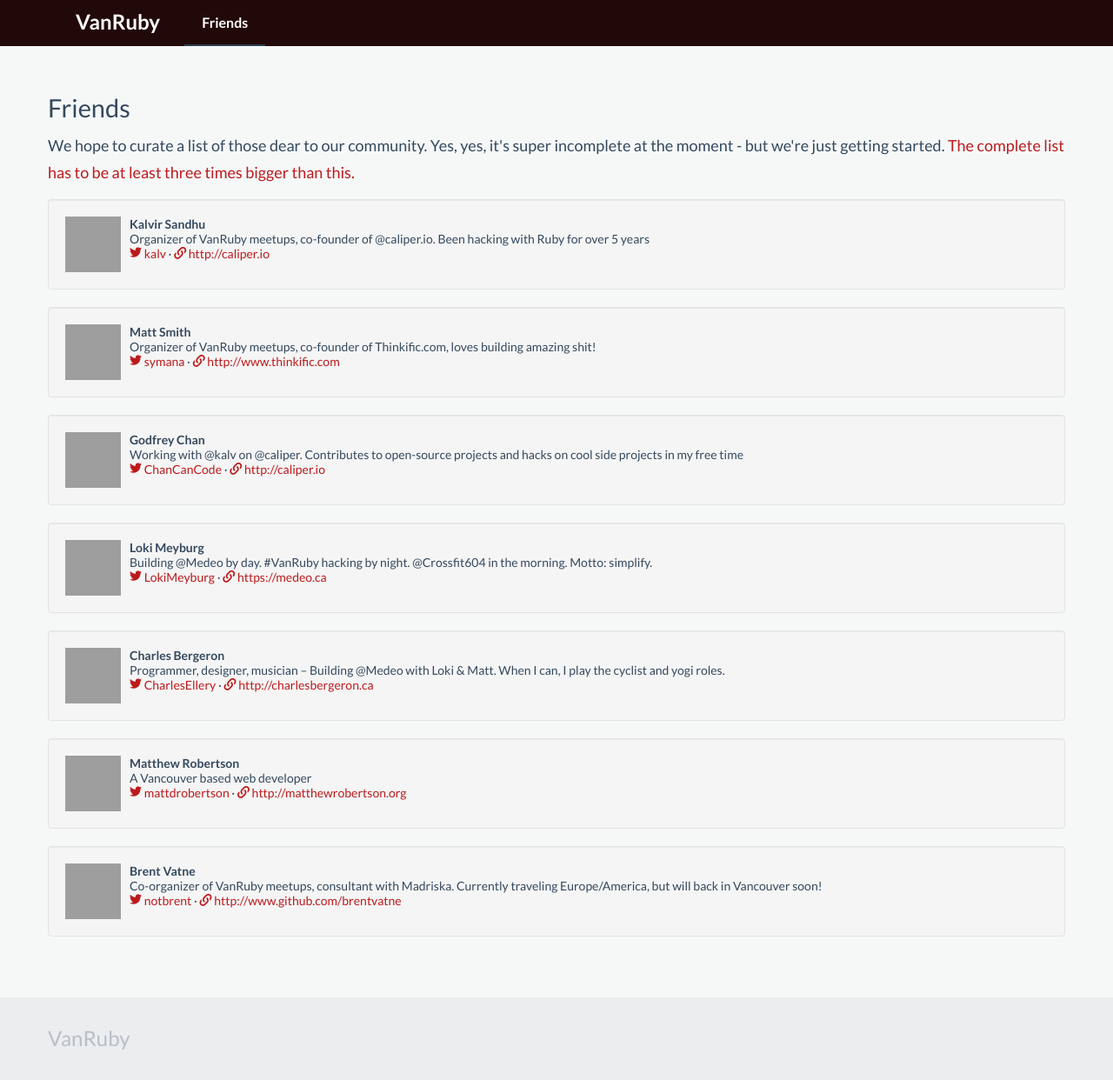
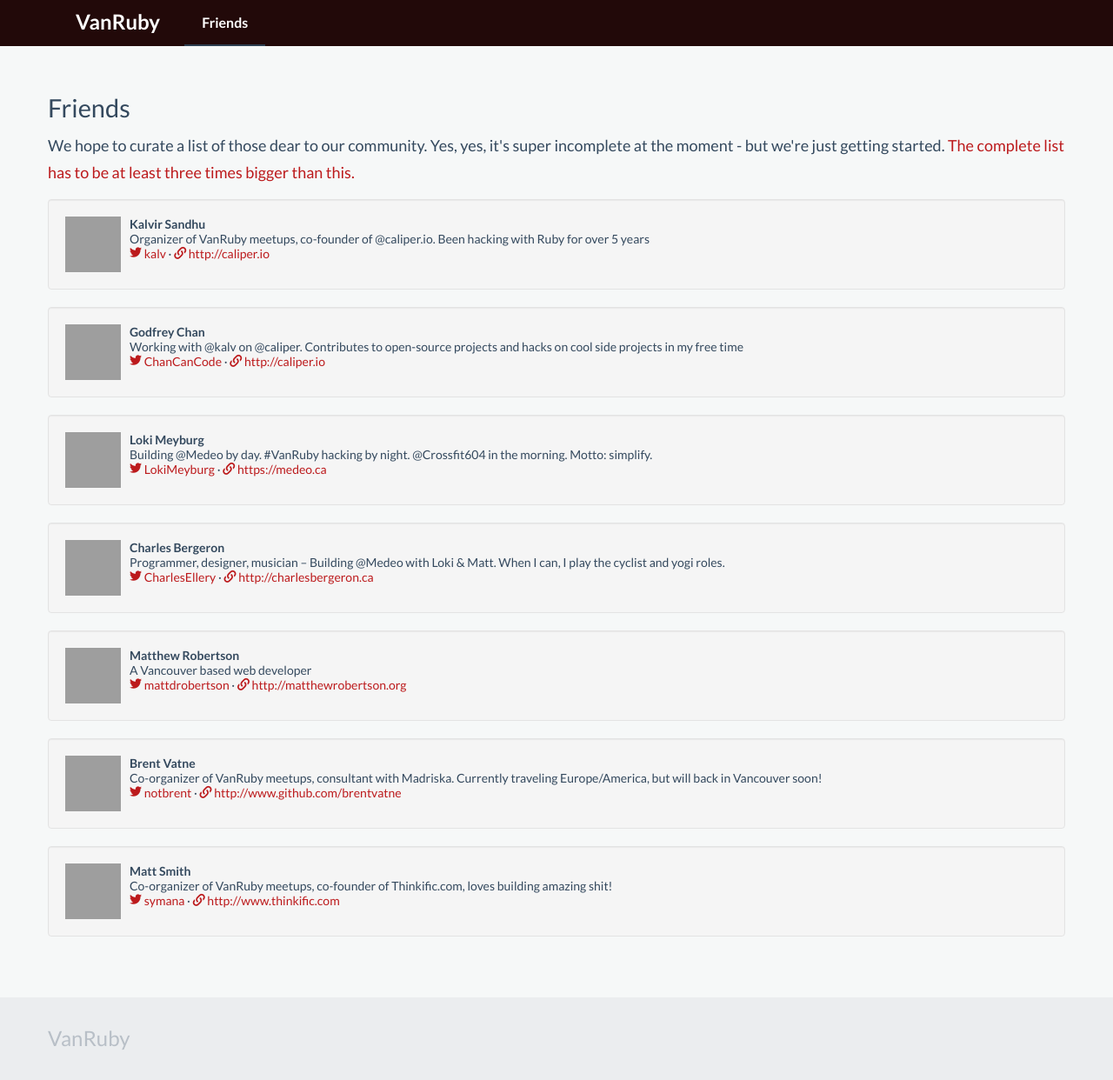
Before and after one commit to vanruby/vanruby.github.io, a Jekyll site: the page built from friends.html, in a window 1280 px wide, cut to the strip 0-1242 px from the top of the page. Shown: the whole strip at 87% size. Built offline with Jekyll 4.4.1, drawn with Linux system fonts in a browser that asks for light colours; Markdown is read by kramdown in place of the engine named in the settings; part of the change alters nothing that is shown; grey boxes are pictures that could not be loaded.

Commit message:
updates list

```diff
--- a/_config.yml
+++ b/_config.yml
@@ -13,11 +13,6 @@ members:
     blurb: "Organizer of VanRuby meetups, co-founder of @caliper.io. Been hacking with Ruby for over 5 years"
     twitter: kalv
     url: http://caliper.io
-  - name: Matt Smith
-    gravatar: mattr.smith@gmail.com
-    blurb: "Organizer of VanRuby meetups, co-founder of Thinkific.com, loves building amazing shit!"
-    twitter: symana
-    url: http://www.thinkific.com
   - name: Godfrey Chan
     gravatar: godfreykfc@gmail.com
     blurb: "Working with @kalv on @caliper. Contributes to open-source projects and hacks on cool side projects in my free time"
@@ -43,3 +38,8 @@ members:
     blurb: "Co-organizer of VanRuby meetups, consultant with Madriska. Currently traveling Europe/America, but will back in Vancouver soon!"
     twitter: notbrent
     url: http://www.github.com/brentvatne
+  - name: Matt Smith
+    gravatar: mattr.smith@gmail.com
+    blurb: "Co-organizer of VanRuby meetups, co-founder of Thinkific.com, loves building amazing shit!"
+    twitter: symana
+    url: http://www.thinkific.com
```
